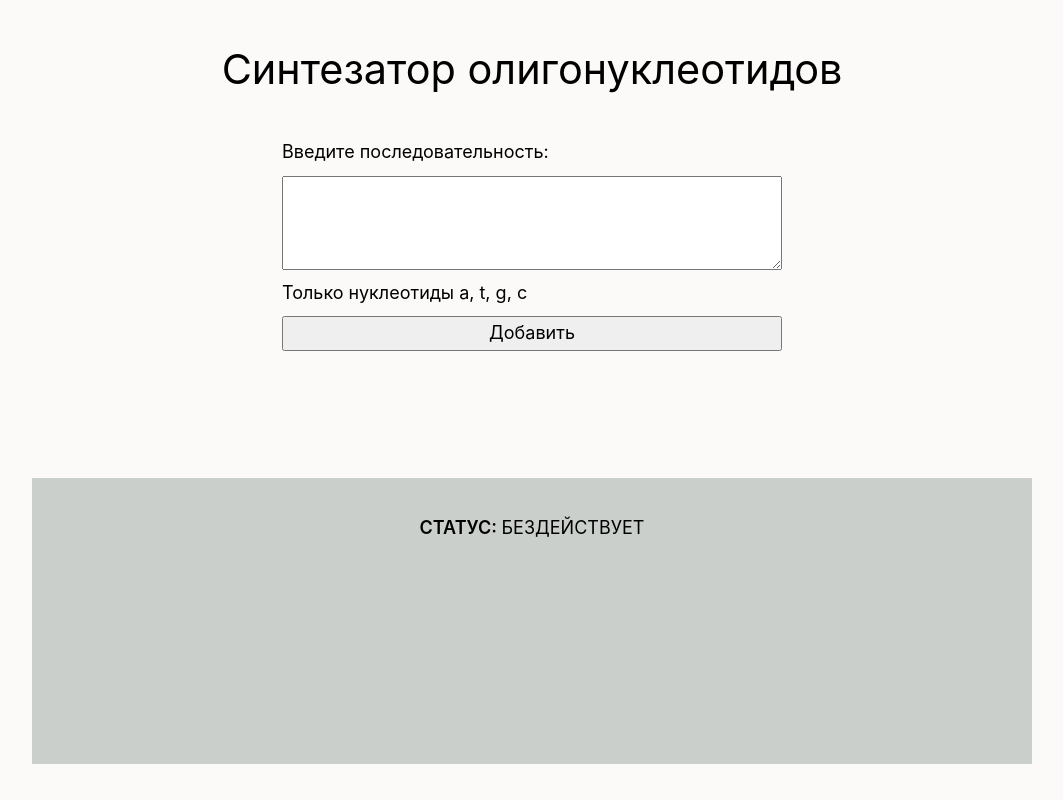
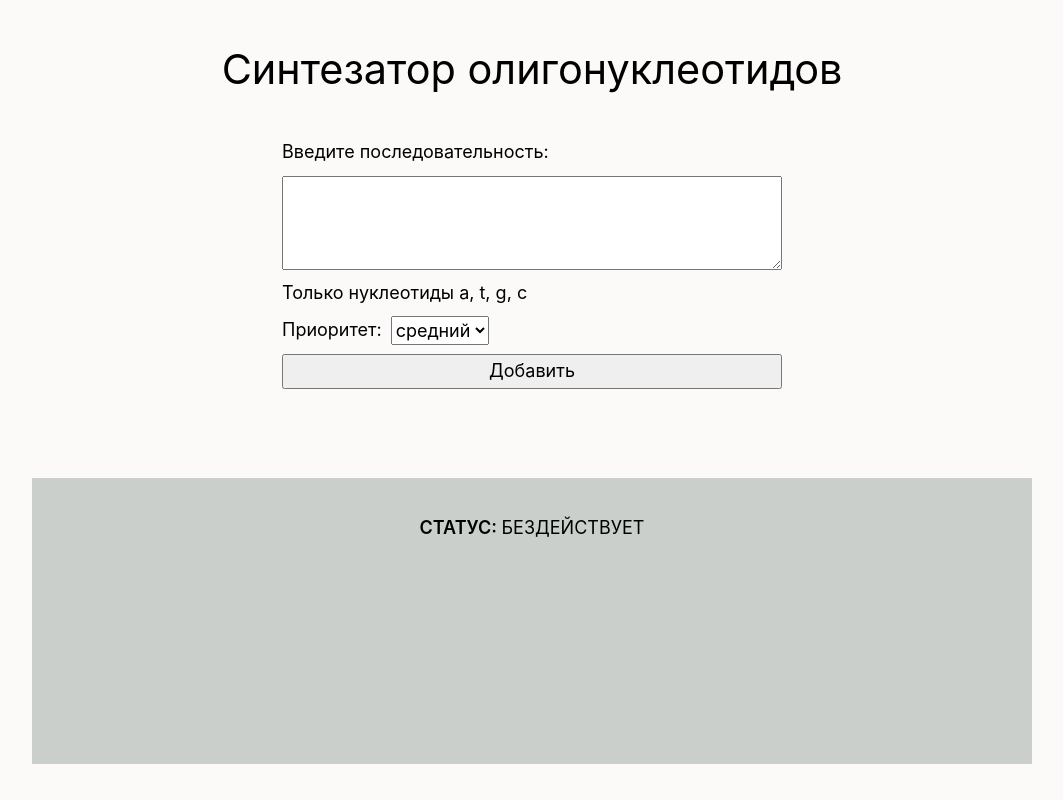
Before and after one commit to snork-maiden/oligonucleotide-synthesis, a Vue app: page / in a window 1280 px wide. Shown: the whole page, without its empty margins (108-1171 px from the left). Built offline with nearby package versions, Linux system fonts and the light colour scheme.

Commit message:
Add priority select, style fixes

```diff
--- a/src/assets/main.css
+++ b/src/assets/main.css
@@ -10,7 +10,7 @@
   font-weight: normal;
 }
 
-button, textarea {
+button, textarea, select {
   font: inherit
 }
 
--- /dev/null
+++ b/src/components/PrioritySelect.vue
@@ -0,0 +1,26 @@
+<script setup lang="ts">
+import type { Priority } from "@/types/types";
+import { onMounted, ref, watch, type ModelRef, type Ref } from "vue";
+
+let value = defineModel({ default:'medium' }) as ModelRef<Priority>;
+
+</script>
+
+<template>
+ <label class="select">
+  <span class="label">Приоритет:</span>
+
+  <select required v-model="value">
+    <option value="low">низкий</option>
+    <option value="medium">средний</option>
+    <option value="high">высокий</option>
+  </select>
+ </label>
+</template>
+
+<style scoped>
+.select {
+  display: flex;
+  gap: 0.5em;
+}
+</style>
--- a/src/components/SynthesisTask.vue
+++ b/src/components/SynthesisTask.vue
@@ -2,6 +2,8 @@
 import { useSynthesizerStore } from "@/stores/synthesizer";
 import { computed, ref, watch, type ModelRef, type Ref } from "vue";
 import NucleotideInput from "./NucleotideInput.vue";
+import PrioritySelect from "./PrioritySelect.vue";
+import type { Priority } from "@/types/types";
 
 const store = useSynthesizerStore();
 
@@ -16,11 +18,17 @@ let isEditing = ref(false);
 const sequenceData = ref(store.getSequenceByTimestamp(props.timestamp));
 const sequence = computed(() => sequenceData.value?.sequence || "");
 let newSequence: Ref<string> = ref("");
+let priority: Ref<Priority> = ref(sequenceData.value!.priority);
 
 watch(isEditing, (value) => {
   if (!value) return;
   newSequence.value = sequence.value;
 });
+watch(priority, (value) => {
+  console.log(value);
+  store.changeSequencePriority(props.timestamp, value);
+});
+
 function saveChanges() {
   isEditing.value = false;
   if (sequence.value === newSequence.value) return;
@@ -32,10 +40,12 @@ function saveChanges() {
   <li class="item" v-if="sequence">
     <template v-if="!isEditing">
       <div class="task">{{ sequence }}</div>
-      <button class="button" @click="store.deleteSequence(timestamp)">
-        Удалить
-      </button>
-      <button class="button" @click="isEditing = true">Редактировать</button>
+      <div class="buttons">
+        <button class="button" @click="store.deleteSequence(timestamp)">
+          Удалить
+        </button>
+        <button class="button" @click="isEditing = true">Редактировать</button>
+      </div>
     </template>
     <form v-else @submit.prevent="saveChanges">
       <NucleotideInput
@@ -46,11 +56,16 @@ function saveChanges() {
       <button class="button" @click="isEditing = false">Отменить</button>
       <button class="submit">Сохранить</button>
     </form>
-    <!-- + add status select -->
+    <PrioritySelect v-model="priority" />
   </li>
 </template>
 
 <style scoped>
+.item {
+  display: grid;
+  place-items: center;
+  gap: 0.2em;
+}
 .task {
   max-width: min(600px, 80vw);
   word-wrap: break-word;
--- a/src/components/TheSequenceInput.vue
+++ b/src/components/TheAddSequence.vue
@@ -2,13 +2,17 @@
 import { useSynthesizerStore } from "@/stores/synthesizer";
 import { ref, watch, type ModelRef, type Ref } from "vue";
 import NucleotideInput from "./NucleotideInput.vue";
+import PrioritySelect from "./PrioritySelect.vue";
+import type { Priority } from "@/types/types";
 const store = useSynthesizerStore();
 
 let sequence: Ref<string> = ref("");
+let priority: Ref<Priority> = ref('medium');
 
 function add() {
-  store.addSequence(sequence.value, Date.now());
+  store.addSequence(sequence.value, Date.now(), priority.value);
   sequence.value = "";
+  priority.value = 'medium'
 }
 </script>
 
@@ -16,15 +20,15 @@ function add() {
   <form @submit.prevent="add" class="form">
     <label class="sequence">
       <span class="label">Введите последовательность:</span>
-      <NucleotideInput v-model="sequence" @submit="add" class="input"/>
+      <NucleotideInput v-model="sequence" @submit="add" class="input" />
     </label>
     <div class="warning">Только нуклеотиды a, t, g, c</div>
+    <PrioritySelect v-model="priority"/>
     <button type="submit" class="add">Добавить</button>
   </form>
 </template>
 
 <style scoped>
-
 .form {
   display: grid;
   gap: 0.5em 1em;
--- a/src/components/TheMain.vue
+++ b/src/components/TheMain.vue
@@ -1,5 +1,5 @@
 <script setup lang="ts">
-import TheSequenceInput from "./TheSequenceInput.vue";
+import TheAddSequence from "./TheAddSequence.vue";
 import TheSynthesizer from "./TheSynthesizer.vue";
 import TheTaskQueue from "./TheTaskQueue.vue";
 
@@ -11,7 +11,7 @@ const store = useSynthesizerStore();
 <template>
   <h1 class="title">Синтезатор олигонуклеотидов</h1>
 
-  <TheSequenceInput />
+  <TheAddSequence />
   <TheTaskQueue v-if="store.isWaitingSequences" />
   <TheSynthesizer class="synthesizer" />
 </template>
--- a/src/stores/synthesizer.ts
+++ b/src/stores/synthesizer.ts
@@ -2,6 +2,7 @@ import { ref, computed, type Ref } from "vue";
 import { defineStore } from "pinia";
 import type { Sequence, Synthesizer } from "@/types/interfaces";
 import { createTimer } from "@/utils/timer";
+import type { Priority } from "@/types/types";
 
 export const useSynthesizerStore = defineStore("synthesizer", () => {
   const synthesizer: Ref<Synthesizer> = ref({
@@ -18,7 +19,23 @@ export const useSynthesizerStore = defineStore("synthesizer", () => {
     sequences.value.filter((item) => item.status === "waiting")
   );
 
-  const isWaitingSequences = computed((): boolean => !!waitingSequences.value.length);
+  const sortedWaitingSequences = computed(() => {
+    const highPriority = waitingSequences.value.filter(
+      (item) => item.priority === "high"
+    );
+    const mediumPriority = waitingSequences.value.filter(
+      (item) => item.priority === "medium"
+    );
+    const lowPriority = waitingSequences.value.filter(
+      (item) => item.priority === "low"
+    );
+
+    return [...highPriority, ...mediumPriority, ...lowPriority];
+  });
+
+  const isWaitingSequences = computed(
+    (): boolean => !!waitingSequences.value.length
+  );
 
   const totalServiceTime = computed((): number => {
     const finalStack = synthesizerWorkStake + waitingSequences.value.length;
@@ -46,15 +63,29 @@ export const useSynthesizerStore = defineStore("synthesizer", () => {
     return synthesizer.value;
   }
 
-  function addSequence(sequence: string, timestamp: number) {
+  function addSequence(
+    sequence: string,
+    timestamp: number,
+    priority: Priority = "medium"
+  ) {
     sequences.value.push({
       sequence,
       status: "waiting",
       timestamp,
+      priority,
     });
     if (synthesizer.value.status === "бездействует") {
       takeNextSequence();
     }
+  }
+
+  function changeSequencePriority(
+    timestamp: number,
+    newPriority: Priority
+  ): void {
+    const sequence = getSequenceByTimestamp(timestamp);
+    if (!sequence) return;
+    sequence.priority = newPriority;
   }
 
   function editSequence(timestamp: number, newSequence: string): void {
@@ -73,7 +104,7 @@ export const useSynthesizerStore = defineStore("synthesizer", () => {
   }
 
   function takeNextSequence() {
-    const sequence = waitingSequences.value[0];
+    const sequence = sortedWaitingSequences.value[0];
     if (!sequence) return;
     sequence.status = "progress";
 
@@ -163,11 +194,12 @@ export const useSynthesizerStore = defineStore("synthesizer", () => {
   return {
     getSynthesizer,
     addSequence,
+    changeSequencePriority,
     editSequence,
     deleteSequence,
     waitingSequences,
     isWaitingSequences,
     getSequenceByTimestamp,
-    totalWorkTime
+    totalWorkTime,
   };
 });
--- a/src/types/interfaces.ts
+++ b/src/types/interfaces.ts
@@ -1,9 +1,10 @@
-import type { Nucleotide, Status } from "./types";
+import type { Priority, Status } from "./types";
 
 export interface Sequence {
   sequence: string;
   status: TaskStatus;
   timestamp: number;
+  priority: Priority;
 }
 
 type TaskStatus = "waiting" | "progress" | "complete";
--- a/src/types/types.ts
+++ b/src/types/types.ts
@@ -1,2 +1,2 @@
 export type Status = "бездействует" | "занят" | "на обслуживании";
-export type Nucleotide = 'a' | 't' | 'g' | 'c'
+export type Priority = "high" | "medium" | "low";
```
